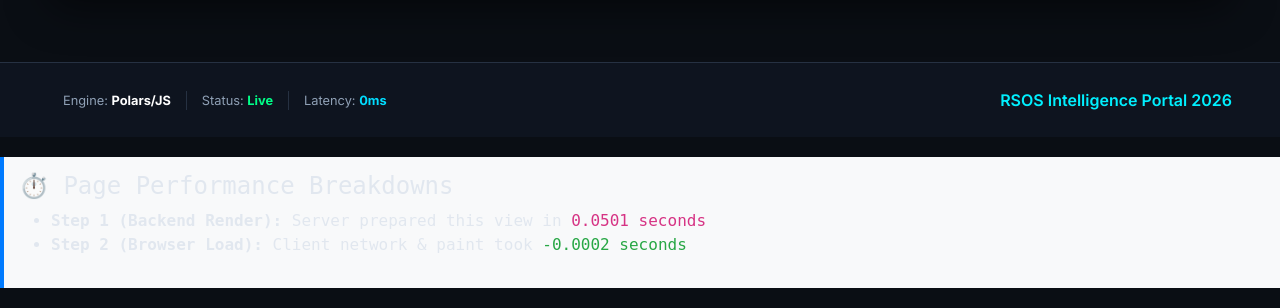
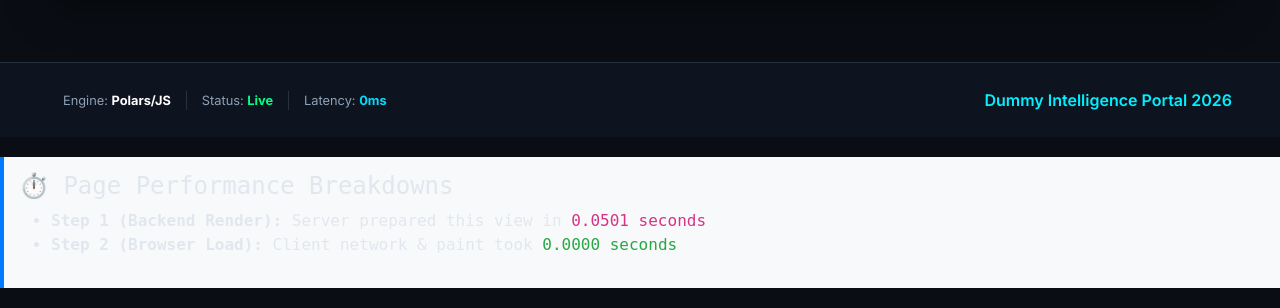
Before and after one commit to rislrohitjain/rsosdashboardinpy, a Flask app: page / in a window 1280 px wide. Shown: the part 810-1118 px from the top of the page. Run offline with Flask 3, Linux system fonts and the light colour scheme; data that the repository does not hold is empty; some libraries are stand-ins or nearby versions.

Commit message:
Dummy Testing

```diff
--- a/templates/dashboard1.html
+++ b/templates/dashboard1.html
@@ -3,7 +3,7 @@
 <head>
     <meta charset="UTF-8">
     <meta name="viewport" content="width=device-width, initial-scale=1.0">
-    <title>RSOS Advanced Analytics | Command Center</title>
+    <title>Dummy Advanced Analytics | Command Center</title>
 
     <!-- Bootstrap 5.3 CSS -->
     <link href="https://cdn.jsdelivr.net/npm/bootstrap@5.3.3/dist/css/bootstrap.min.css" rel="stylesheet">
@@ -211,7 +211,7 @@
                 <div class="perf-tag">Latency: <strong id="perf-time" style="color: var(--accent-cyan)">0ms</strong></div>
             </div>
             <div class="col-12 col-md-4 text-center text-md-end">
-                <a href="#" class="signature-link">RSOS Intelligence Portal 2026</a>
+                <a href="#" class="signature-link">Dummy Intelligence Portal 2026</a>
             </div>
         </div>
     </div>
--- a/templates/dashboard2.html
+++ b/templates/dashboard2.html
@@ -3,7 +3,7 @@
 <head>
     <meta charset="UTF-8">
     <meta name="viewport" content="width=device-width, initial-scale=1.0">
-    <title>RSOS Intelligence | Executive Dashboard</title>
+    <title>Dummy Intelligence | Executive Dashboard</title>
 
     <!-- Bootstrap 5.3 CSS & Icons -->
     <link href="https://cdn.jsdelivr.net/npm/bootstrap@5.3.3/dist/css/bootstrap.min.css" rel="stylesheet">
@@ -141,7 +141,7 @@
 <aside class="sidebar">
     <div class="mb-3 mb-xl-4 px-2 d-flex d-xl-block justify-content-between align-items-center">
         <div>
-            <h5 class="fw-bold text-white mb-0 mb-xl-1"><i class="bi bi-cpu-fill text-info me-2"></i>RSOS Matrix</h5>
+            <h5 class="fw-bold text-white mb-0 mb-xl-1"><i class="bi bi-cpu-fill text-info me-2"></i>Dummy Matrix</h5>
             <p class="text-secondary small mb-0">Session 2026-V2</p>
         </div>
     </div>
```
